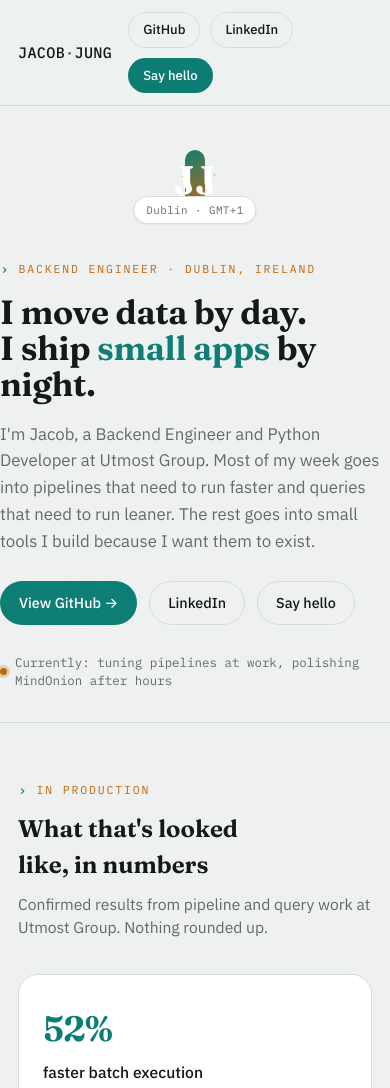
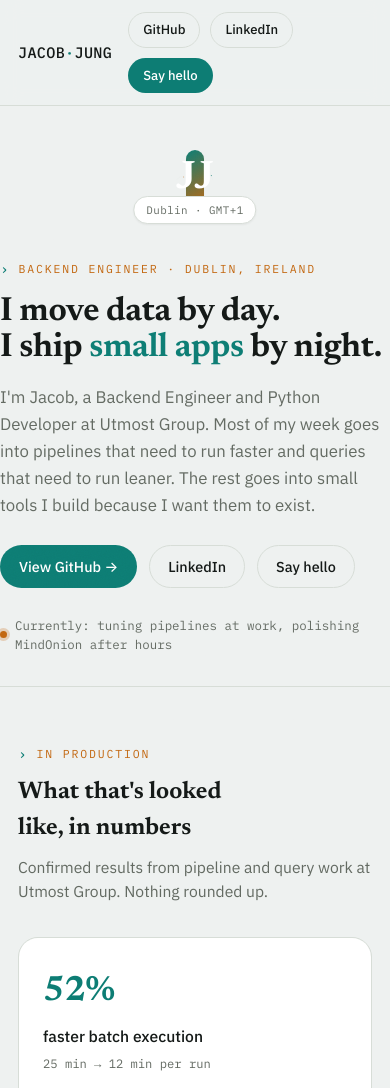
Before and after one commit to Q1-in-Dublin/jacob-gyuwon-GithubPage, a plain HTML site: page index.html in a window 390 px wide. Shown: the top 1088 px of the page. Drawn offline with Linux system fonts and the light colour scheme.

Commit message:
Add proper HTML document structure with viewport meta tag for mobile responsiveness

```diff
--- a/index.html
+++ b/index.html
@@ -1,6 +1,11 @@
+<!DOCTYPE html>
+<html lang="en">
+<head>
+<meta charset="UTF-8">
+<meta name="viewport" content="width=device-width, initial-scale=1.0">
 <title>Jacob Jung</title>
 <link rel="preconnect" href="https://fonts.gstatic.com" crossorigin>
-<link rel="stylesheet" href="https://fonts.googleapis.com/css2?family=Fraunces:opsz,wght@9..144,450;9..144,560;9..144,650&family=IBM+Plex+Sans:wght@400;500;600&family=IBM+Plex+Mono:wght@400;500&display=swap">
+<link rel="stylesheet" href="https://fonts.googleapis.com/css2?family=Newsreader:opsz,wght@6..72,450;6..72,560;6..72,650&family=IBM+Plex+Sans:wght@400;500;600&family=IBM+Plex+Mono:wght@400;500&display=swap">
 <style>
   :root{
     --bg:#eef1f0;
@@ -70,7 +75,7 @@
   }
   img{max-width:100%;}
   a{color:inherit;}
-  h1,h2,h3{font-family:'Fraunces', Georgia, serif; margin:0; text-wrap:balance;}
+  h1,h2,h3{font-family:'Newsreader', Georgia, serif; margin:0; text-wrap:balance;}
   p{margin:0;}
   .wrap{
     max-width:1080px;
@@ -225,7 +230,7 @@
     box-shadow:var(--shadow);
   }
   .avatar span{
-    font-family:'Fraunces', serif;
+    font-family:'Newsreader', serif;
     font-weight:650;
     font-size:clamp(2.2rem, 2rem + 2vw, 3.4rem);
     color:var(--accent-ink);
@@ -286,7 +291,7 @@
     gap:6px;
   }
   .stat-num{
-    font-family:'Fraunces', serif;
+    font-family:'Newsreader', serif;
     font-weight:650;
     font-size:clamp(2.2rem, 1.6rem + 2vw, 3rem);
     font-variant-numeric:tabular-nums;
@@ -409,7 +414,7 @@
     background:var(--accent);
   }
   .path-title{
-    font-family:'Fraunces', serif;
+    font-family:'Newsreader', serif;
     font-weight:600;
     font-size:1.1rem;
     margin-bottom:6px;
@@ -516,6 +521,8 @@
   }
 </style>
 
+</head>
+<body>
 <header class="nav">
   <div class="wrap nav-inner">
     <div class="wordmark">JACOB<span>·</span>JUNG</div>
@@ -801,6 +808,7 @@
   </div>
 </footer>
 
+
 <script>
 (function(){
   var nums = document.querySelectorAll('.stat-num');
@@ -835,3 +843,6 @@
   nums.forEach(function(el){ io.observe(el); });
 })();
 </script>
+
+</body>
+</html>
```
